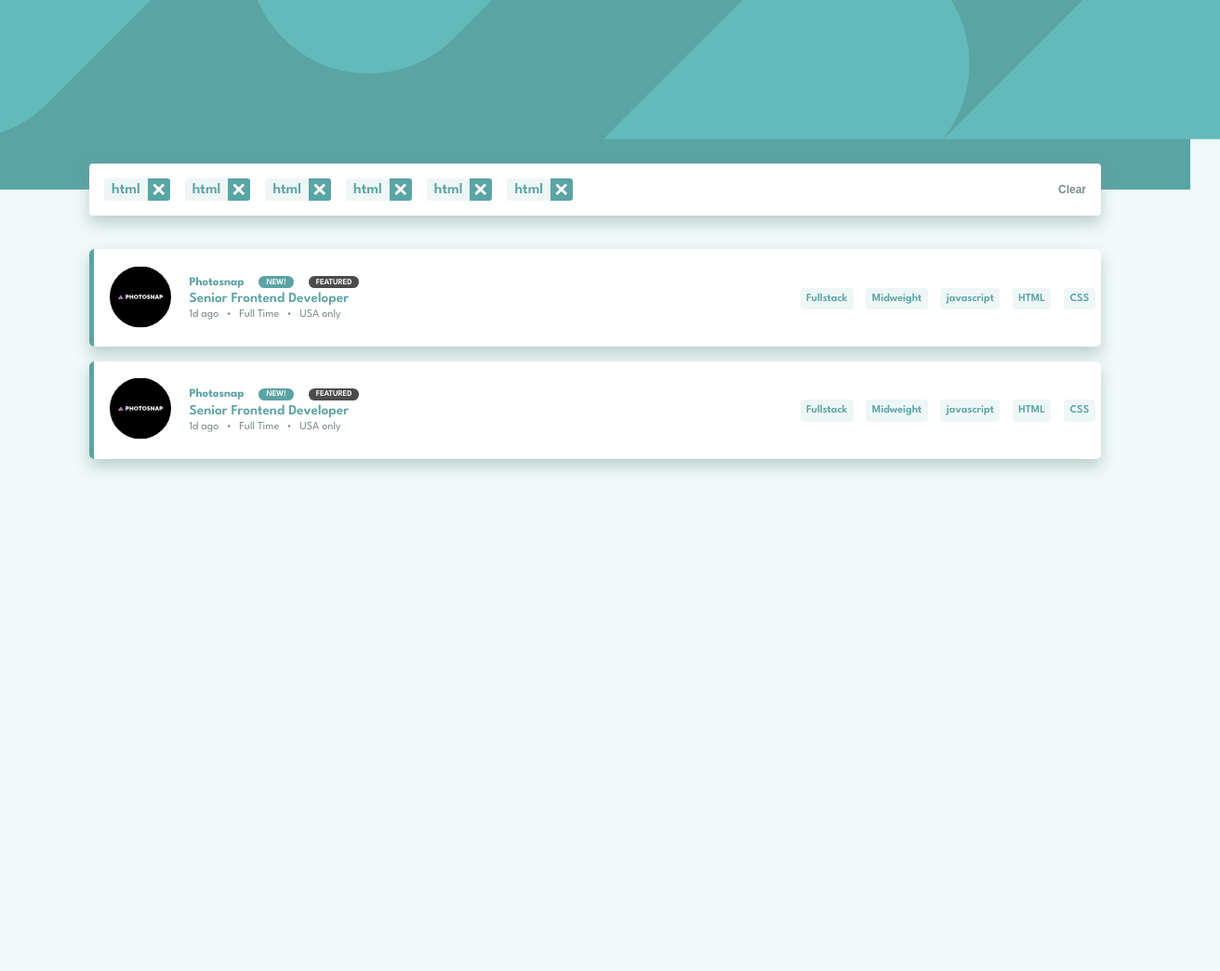
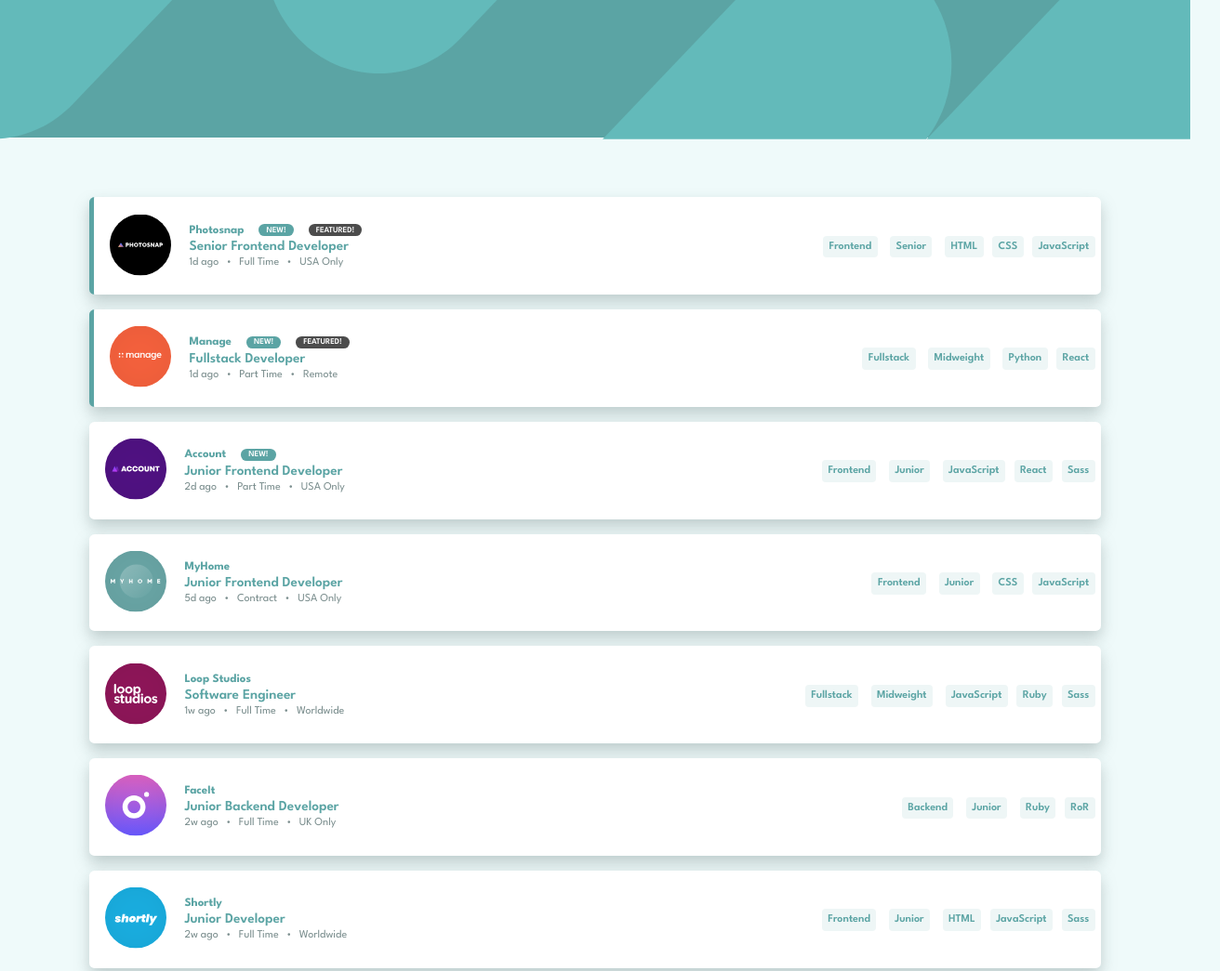
Before and after one commit to paro-418/static-job-listings-master-NR, a plain HTML site: page index.html in a window 1280 px wide. Shown: the top 1045 px of the page at 93% size, 1312 px wide, since content can reach past the window. Before the commit the page ends 800 px from the top, so only its background shows below. Drawn offline with Linux system fonts and the light colour scheme.

Commit message:
completed functionality to select tags

```diff
--- a/index.html
+++ b/index.html
@@ -18,127 +18,21 @@
       rel="stylesheet"
     />
     <link rel="stylesheet" href="style/style.css" />
+    <script defer src="scripts/script.js"></script>
     <title>Frontend Mentor | Job Listings</title>
   </head>
   <body>
     <div class="header">
       <img src="images/bg-header-desktop.svg" alt="header-decoration-svg" />
-            <div class="search-bar " id="search-bar">
-        <span class="searches"
-          ><p>html</p>
-          <span class="remove-btn">
-            <img
-              src="images/icon-remove.svg"
-              alt="remove icon"
-              class="remove-icon" /></span
-        ></span>
-        <span class="searches"
-          ><p>html</p>
-          <span class="remove-btn">
-            <img
-              src="images/icon-remove.svg"
-              alt="remove icon"
-              class="remove-icon" /></span
-        ></span>
-        <span class="searches"
-          ><p>html</p>
-          <span class="remove-btn">
-            <img
-              src="images/icon-remove.svg"
-              alt="remove icon"
-              class="remove-icon" /></span
-        ></span>
-        <span class="searches"
-          ><p>html</p>
-          <span class="remove-btn">
-            <img
-              src="images/icon-remove.svg"
-              alt="remove icon"
-              class="remove-icon" /></span
-        ></span>
-        <span class="searches"
-          ><p>html</p>
-          <span class="remove-btn">
-            <img
-              src="images/icon-remove.svg"
-              alt="remove icon"
-              class="remove-icon" /></span
-        ></span>
-        <span class="searches"
-          ><p>html</p>
-          <span class="remove-btn">
-            <img
-              src="images/icon-remove.svg"
-              alt="remove icon"
-              class="remove-icon" /></span
-        ></span>
-
-        <button class="clear">Clear</button>
+      <div class="search-bar hidden" id="search-bar">
+        <div class="searches-container">
+            </div>
+            <div class="clear-container">
+              <button class="clear">Clear</button>
+            </div>
       </div>
     </div>
     <div class="container">
-      <div class="job-list">
-        <div class="job1 jobs">
-          <div class="logo">
-            <img src="images/photosnap.svg" alt="company logo" />
-          </div>
-          <div class="all-info">
-            <div class="left-info">
-              <div class="first-row row">
-                <span class="company-name">photosnap</span>
-                <span class="new">new!</span>
-                <span class="feature">featured</span>
-              </div>
-              <div class="second-row row">
-                <a href="#" class="position">senior frontend developer</a>
-              </div>
-              <div class="third-row row">
-                <span class="time-posted">1d ago</span> &#x2022;
-                <span class="job-type">Full Time</span> &#x2022;
-                <span class="where">USA only</span>
-              </div>
-            </div>
-
-            <div class="right-info">
-              <span class="role tags-design">Fullstack</span>
-              <span class="level">Midweight</span>
-              <span class="languages">javascript</span>
-              <span class="languages">HTML</span>
-              <span class="languages">CSS</span>
-            </div>
-          </div>
-        </div>
-        <div class="job1 jobs">
-          <div class="logo">
-            <img src="images/photosnap.svg" alt="company logo" />
-          </div>
-          <div class="all-info">
-            <div class="left-info">
-              <div class="first-row row">
-                <span class="company-name">photosnap</span>
-                <span class="new">new!</span>
-                <span class="feature">featured</span>
-              </div>
-              <div class="second-row row">
-                <a href="#" class="position">senior frontend developer</a>
-              </div>
-              <div class="third-row row">
-                <span class="time-posted">1d ago</span> &#x2022;
-                <span class="job-type">Full Time</span> &#x2022;
-                <span class="where">USA only</span>
-              </div>
-            </div>
-
-            <div class="right-info">
-              <span class="role">Fullstack</span>
-              <span class="level">Midweight</span>
-              <span class="languages">javascript</span>
-              <span class="languages">HTML</span>
-              <span class="languages">CSS</span>
-            </div>
-          </div>
-        </div>
-      </div>
     </div>
   </body>
 </html>
--- /dev/null
+++ b/scripts/script.js
@@ -0,0 +1,156 @@
+"use strict";
+
+// SELECTING ALL DOM ELEMENTS
+
+const searchBarEl = document.querySelector("#search-bar");
+const removeIconEl = document.querySelectorAll(".remove-icon");
+const clearBtnEl = document.querySelector(".clear");
+const containerEl = document.querySelector(".container");
+const searchesContainerEl = document.querySelector(".searches-container");
+
+//  FUNCTIONS TO FETCH AND RENDER DATA
+const publishRightInfo = function (singleObject) {
+  // selecting right info element
+  const rightInfoEl = document.querySelector(`[data-right-${singleObject.id}]`);
+
+  // storing & inserting all languages
+  const lang = singleObject.languages;
+  lang.forEach(function (language) {
+    const langHTML = `<span class="languages">${language}</span>`;
+    rightInfoEl.insertAdjacentHTML("beforeend", langHTML);
+  });
+
+  // storing & inserting all tools
+  const tools = singleObject.tools;
+  tools.forEach(function (tool) {
+    const toolHTML = `<span class="tools">${tool}</span>`;
+    rightInfoEl.insertAdjacentHTML("beforeend", toolHTML);
+  });
+};
+
+// FUNCTION TO RENDER ALL DATA TO HTML
+
+const publishInfo = function (singleObject) {
+  //
+  const individualJobHTML = `<div class="job-list">
+        <div class="jobs ${singleObject.featured ? "job-border-left" : ""}">
+          <div class="logo">
+          <img src="${singleObject.logo}" alt="company logo" />
+          </div>
+          <div class="all-info">
+            <div class="left-info">
+              <div class="first-row row">
+                <span class="company-name">${singleObject.company}</span>
+                <span class="new ${singleObject.new ? "show" : "hidden"}">${
+    singleObject.new ? "new!" : ""
+  }</span>
+                <span class="feature ${
+                  singleObject.featured ? "show" : "hidden"
+                }">${singleObject.featured ? "featured!" : ""}</span>
+              </div>
+              <div class="second-row row">
+                <a href="#" class="position">${singleObject.position}</a>
+              </div>
+              <div class="third-row row">
+                <span class="time-posted">${
+                  singleObject.postedAt
+                }</span> &#x2022;
+                <span class="job-type">${singleObject.contract}</span> &#x2022;
+                <span class="where">${singleObject.location}</span>
+              </div>
+            </div>
+            <div class="right-info" data-right-${singleObject.id}>
+              <span class="role">${singleObject.role}</span>
+              <span class="level">${singleObject.level}</span>
+            </div>
+          </div>
+        </div>
+      </div>`;
+
+  // inserting created HTML to the container
+  containerEl.insertAdjacentHTML("beforeend", individualJobHTML);
+
+  publishRightInfo(singleObject);
+};
+
+const iterateJSONArray = function (infoArray) {
+  // iterating json array and sending objects from it
+  infoArray.forEach(function (infoObject) {
+    publishInfo(infoObject);
+  });
+};
+
+const getJsonData = async function () {
+  //   const getData = await (await fetch("scripts/data.json")).json();
+  const getData = await fetch("scripts/data.json");
+  const storeData = await getData.json();
+  iterateJSONArray(storeData);
+};
+
+getJsonData();
+
+/////////////////////////////////////////////////////////////////////////
+
+// function to render selected tags
+
+// storing selected tags in set
+let selectedTagsArray = [];
+
+const addElementInSearchBar = function (toBeInserted) {
+
+  console.log(toBeInserted);
+  // removing hidden class from search-bar in atleast one tag is selected
+  if (selectedTagsArray.length > 0) {
+    searchBarEl.classList.remove("hidden");
+    searchBarEl.classList.add("show");
+  } else {
+    searchBarEl.classList.remove("show");
+    searchBarEl.classList.add("hidden");
+  }
+
+  // adding element in search-bar element
+
+  const addSearchesHTML = `<span class="searches"
+          ><p>${toBeInserted}</p>
+          <span class="remove-btn">
+            <img
+              src="images/icon-remove.svg"
+              alt="remove icon"
+              class="remove-icon" /></span
+        ></span>`;
+
+  searchesContainerEl.insertAdjacentHTML('beforeend',addSearchesHTML);
+
+  return;
+};
+
+const storeSelectedTagsArray = function (receiveTag) {
+
+  // guard condition -> if already selected then preventing it from getting selected again
+  if (selectedTagsArray.find((item) => item === receiveTag)) return;
+
+  // storing clicked tag's
+  selectedTagsArray.push(receiveTag);
+  console.log(selectedTagsArray);
+
+  // changing search bar class
+  addElementInSearchBar(receiveTag);
+};
+
+// EVENTLISTENER ON CONTAINER ELEMENT
+
+containerEl.addEventListener("click", function (res) {
+  res.preventDefault();
+
+  //    guard condition -> only allows eventlistener on right tags
+  if (
+    !res.target.classList.contains("role") &&
+    !res.target.classList.contains("languages") &&
+    !res.target.classList.contains("level") &&
+    !res.target.classList.contains("tools")
+  )
+    return;
+
+  // sending selected tag's content
+  storeSelectedTagsArray(res.target.textContent);
+});
--- a/style/job-container.css
+++ b/style/job-container.css
@@ -18,21 +18,26 @@
 .search-bar {
   font-size: 2rem;
   width: 85%;
-  margin: 0 auto;
+  background-color: #fff;
+  border-radius: 0.5rem;
+  display: flex;
+  padding: var(--common-less-space);
+  box-shadow: 0rem 1rem 2rem var(--dark-greyish-cyan-shadow);
+  position: absolute;
+  bottom: 0;
+  left: 50%;
+  transform: translateX(-50%) translateY(50%);
+}
+
+.searches-container{
   display: flex;
   flex-wrap: wrap;
+  row-gap: 1rem;
   align-items: center;
-  background-color: #fff;
-  border-radius: 0.5rem;
-  transform: translateY(50%);
-  padding: var(--common-space);
-  box-shadow: 0rem 1rem 2rem var(--dark-greyish-cyan-shadow);
-  position: relative;
 }
 
 .searches {
   overflow: hidden;
-  height: 50%;
   display: flex;
   background-color: var(--span-bg-color);
   align-items: center;
@@ -45,21 +50,28 @@
 @media screen and (max-width: 400px){
   .search-bar{
     padding: var(--common-less-space);
+    font-size: 1.5rem;
+    row-gap: 0.7rem;
+  }
+
+  .searches{
+    margin-right: var(--common-less-space);
   }
 }
 
+.clear-container{
+  display: flex;
+  align-items: center;
+  justify-content: center;
+  margin-left: auto;
+}
 .clear {
+  border: none;
   background-color: transparent;
-  border: none;
   color: var(--dark-greyish-cyan);
   font-size: 1.5rem;
   font-weight: 600;
-  margin-left: auto;
   cursor: pointer;
-  position: absolute;
-  right: var(--common-space);
-  top: 50%;
-  transform: translateY(-50%);
 }
 
 .clear:hover,
--- a/style/job-individual.css
+++ b/style/job-individual.css
@@ -1,14 +1,17 @@
 /* All individual listed jobs */
 
 .jobs {
-  border-left: 5px solid var(--primary-color);
   background-color: #fff;
   display: flex;
-  padding: var(--common-less-space);
+  padding: 0 var(--common-less-space);
   margin-bottom: var(--common-space);
   border-radius: 0.7rem;
   font-size: 2rem;
   box-shadow: 0rem 1rem 2rem var(--dark-greyish-cyan-shadow);
+}
+
+.job-border-left{
+  border-left: 5px solid var(--primary-color);
 }
 
 @media screen and (max-width: 1280px) {
--- a/style/main.css
+++ b/style/main.css
@@ -1,13 +1,13 @@
 :root {
   --primary-color: #5ba4a4;
-  --secondary-color : rgba(0, 0, 0, 0.7);
-  --dark-greyish-cyan:#7b8e8e;
-  --dark-greyish-cyan-shadow:#7b8e8e6b;
+  --secondary-color: rgba(0, 0, 0, 0.7);
+  --dark-greyish-cyan: #7b8e8e;
+  --dark-greyish-cyan-shadow: #7b8e8e6b;
   --span-bg-color: #eef6f6;
 
   /* common-padding & margin */
 
-  --common-space : 2rem;
+  --common-space: 2rem;
   --common-less-space: 1rem;
   --common-lesser-space: 0.8rem;
   --common-least-space: 0.5rem;
@@ -16,9 +16,16 @@
 
 /* UTILITY CLASSES */
 .hidden {
-    display: none !important;
+  opacity: 0 !important;
+  pointer-events: none !important;
+  visibility: hidden !important;
 }
 
+.show {
+  opacity: 1;
+  pointer-events: all;
+  visibility: visible;
+}
 
 *,
 *::after,
@@ -32,14 +39,14 @@ html {
   font-size: 62.5%;
 }
 
-@media screen and (max-width:1280px) {
-  html{
+@media screen and (max-width: 1280px) {
+  html {
     font-size: 50%;
   }
 }
 
-@media screen and (max-width : 400px) {
-  html{
+@media screen and (max-width: 400px) {
+  html {
     font-size: 60%;
   }
 }
@@ -49,16 +56,14 @@ body {
   background-color: #effafa;
 }
 
-
 /* HEADER  */
 .header {
-  width: 100vw;
   height: fit-content;
   background-color: var(--primary-color);
+  position: relative;
 }
 
 .header img {
   width: 100%;
-  overflow: hidden;
-  transform: scale(1.05);
+  transform: scaleY(1.05);
 }
```
Also changed, not shown: scripts/data.json (renamed from data.json).
